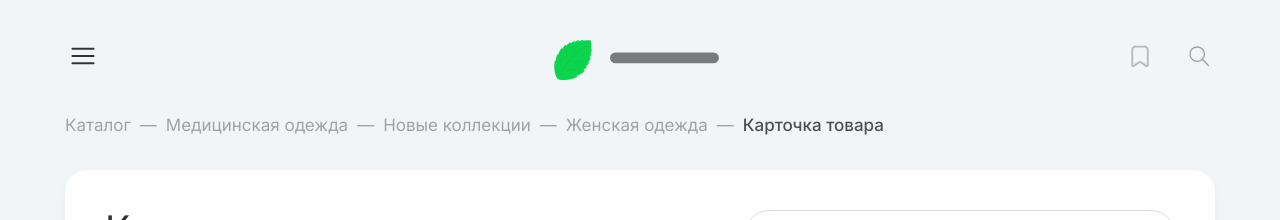
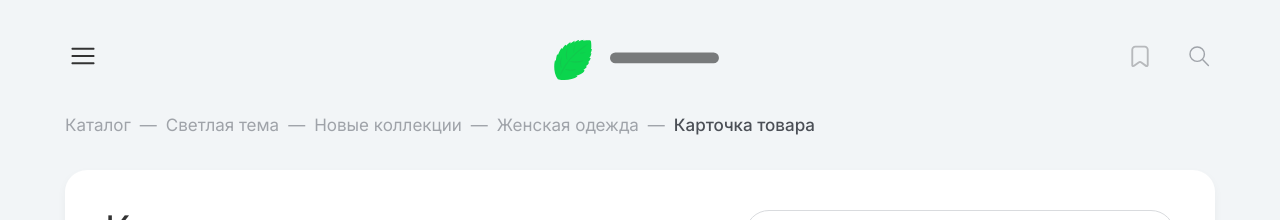
Before and after one commit to Evverr/Nimiti, a Next.js app: page /cart in a window 1280 px wide. Shown: the top 220 px of the page. Built offline with nearby package versions, Linux system fonts and the light colour scheme.

Commit message:
Label breadcrumb theme toggle

```diff
--- a/app/store.tsx
+++ b/app/store.tsx
@@ -235,7 +235,8 @@ function ModernHeader({ favoritesActive = false }: { favoritesActive?: boolean }
 }
 
 function Breadcrumbs({ current, dark, onThemeToggle, compact = false }: { current: string; dark: boolean; onThemeToggle: () => void; compact?: boolean }) {
-  return <nav className="alt-breadcrumbs" aria-label="Хлебные крошки"><a href="/catalog">Каталог</a><span>—</span><button type="button" onClick={onThemeToggle} aria-pressed={dark} aria-label="Переключить тёмную тему">Медицинская одежда</button>{!compact && <><span>—</span><a href="/catalog">Новые коллекции</a><span>—</span><a href="/catalog">Женская одежда</a></>}<span>—</span><strong>{current}</strong></nav>;
+  const themeLabel = dark ? 'Темная тема' : 'Светлая тема';
+  return <nav className="alt-breadcrumbs" aria-label="Хлебные крошки"><a href="/catalog">Каталог</a><span>—</span><button type="button" onClick={onThemeToggle} aria-pressed={dark} aria-label={`Переключить тему, сейчас: ${themeLabel}`}>{themeLabel}</button>{!compact && <><span>—</span><a href="/catalog">Новые коллекции</a><span>—</span><a href="/catalog">Женская одежда</a></>}<span>—</span><strong>{current}</strong></nav>;
 }
 
 function ModernShell({ children, current, node }: { children: React.ReactNode; current: string; node: string }) {
```
